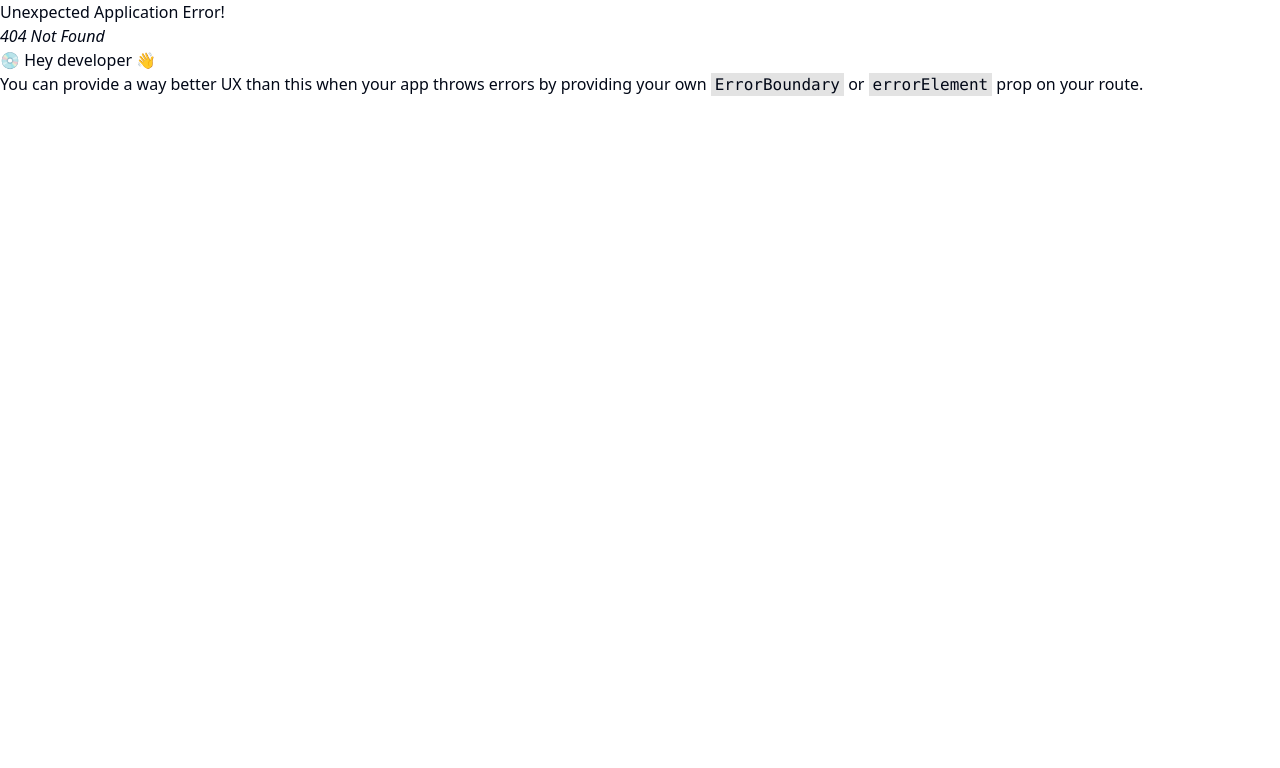
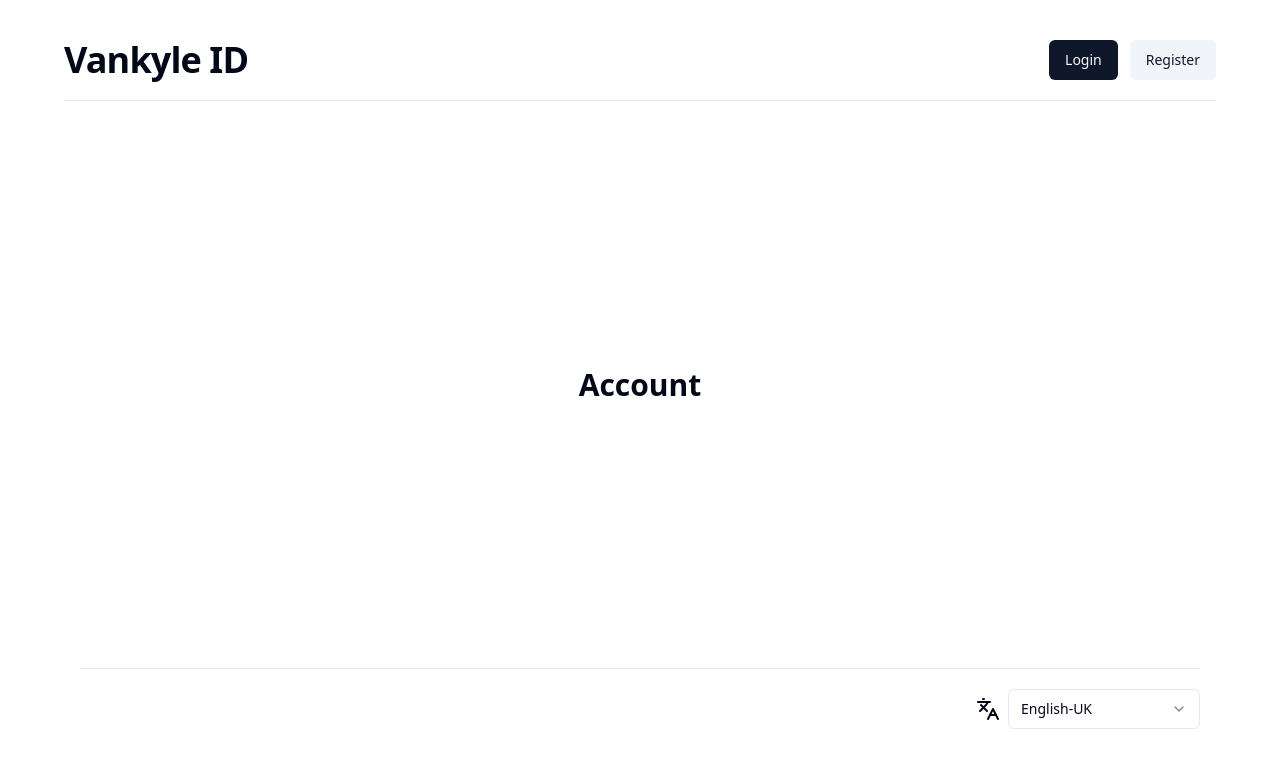
Before and after one commit to charlieJ107/Vankyle-ID, a React (Vite) app in the folder web/: page /account in a window 1280 px wide. Before the commit this address had no page. Shown: the top 768 px of the page. Built offline with nearby package versions, Linux system fonts and the light colour scheme.

Commit message:
Add account index

```diff
--- /dev/null
+++ b/web/src/components/account/index.tsx
@@ -0,0 +1,13 @@
+import HomeLayout from "@/components/layout/home-layout.tsx";
+
+function Account() {
+  return (
+    <HomeLayout>
+        <div className="flex flex-col items-center justify-center h-full">
+            <h1 className="text-3xl font-bold">Account</h1>
+        </div>
+    </HomeLayout>
+  );
+}
+
+export default Account;
--- /dev/null
+++ b/web/src/components/account/side-bar.tsx
@@ -0,0 +1,27 @@
+import {cn} from "@/lib/utils.ts";
+import React from "react";
+
+
+function SideBarItem({className, children}: { className?: string, children: React.ReactNode }) {
+    return (
+        <div className={cn(className, "flex items-center")}>
+            {children}
+        </div>
+    );
+}
+
+function SideBar({className}: { className?: string }) {
+
+    return (
+        <div className={cn(className, "flex flex-col")}>
+            <SideBarItem>
+                <div>Profile</div>
+            </SideBarItem>
+            <SideBarItem>
+                <div>Settings</div>
+            </SideBarItem>
+        </div>
+    );
+}
+
+export default SideBar;
--- a/web/src/components/register/confirm-email.tsx
+++ b/web/src/components/register/confirm-email.tsx
@@ -26,7 +26,7 @@ function ConfirmEmail() {
     const {success} = useLoaderData() as { success: boolean };
     const {t} = useTranslation();
     let title = t("emailConfirmError");
-   if (success) {
+    if (success) {
         title = t("emailConfirmSuccess");
     }
     return (
@@ -38,7 +38,6 @@ function ConfirmEmail() {
                 <div className={"flex gap-5"}>
                     <Button variant={"default"}>{t("login")}</Button>
                 </div>
-
             </div>
         </DuoColLayout>
     );
```
Also changed, not shown: web/src/App.tsx (+6 -1 lines).
